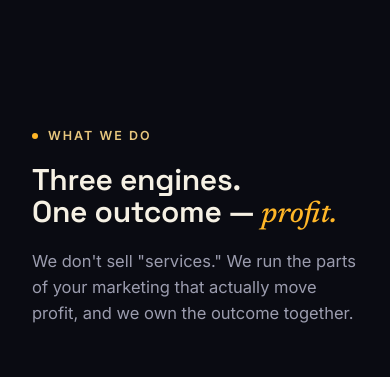
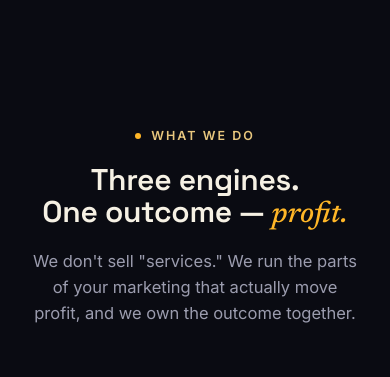
Before and after one commit to digitaldilight/Digital-Dilight-Website, a React (Vite) app: page / in a window 390 px wide. Shown: the part 1540-1917 px from the top of the page. Built offline with nearby package versions, Linux system fonts and the light colour scheme.

Commit message:
Center align section headings on mobile breakpoints

```diff
--- a/src/index.css
+++ b/src/index.css
@@ -774,6 +774,21 @@ footer {
   .capability-row {
     justify-content: center;
   }
+  .section-head, .cta-copy {
+    text-align: center;
+    margin-left: auto;
+    margin-right: auto;
+  }
+  .section-head .eyebrow, .cta-copy .eyebrow {
+    justify-content: center;
+  }
+  .cta-copy p {
+    margin-left: auto;
+    margin-right: auto;
+  }
+  .cta-contact {
+    align-items: flex-start;
+  }
   .form-row {
     grid-template-columns: 1fr;
   }
```
